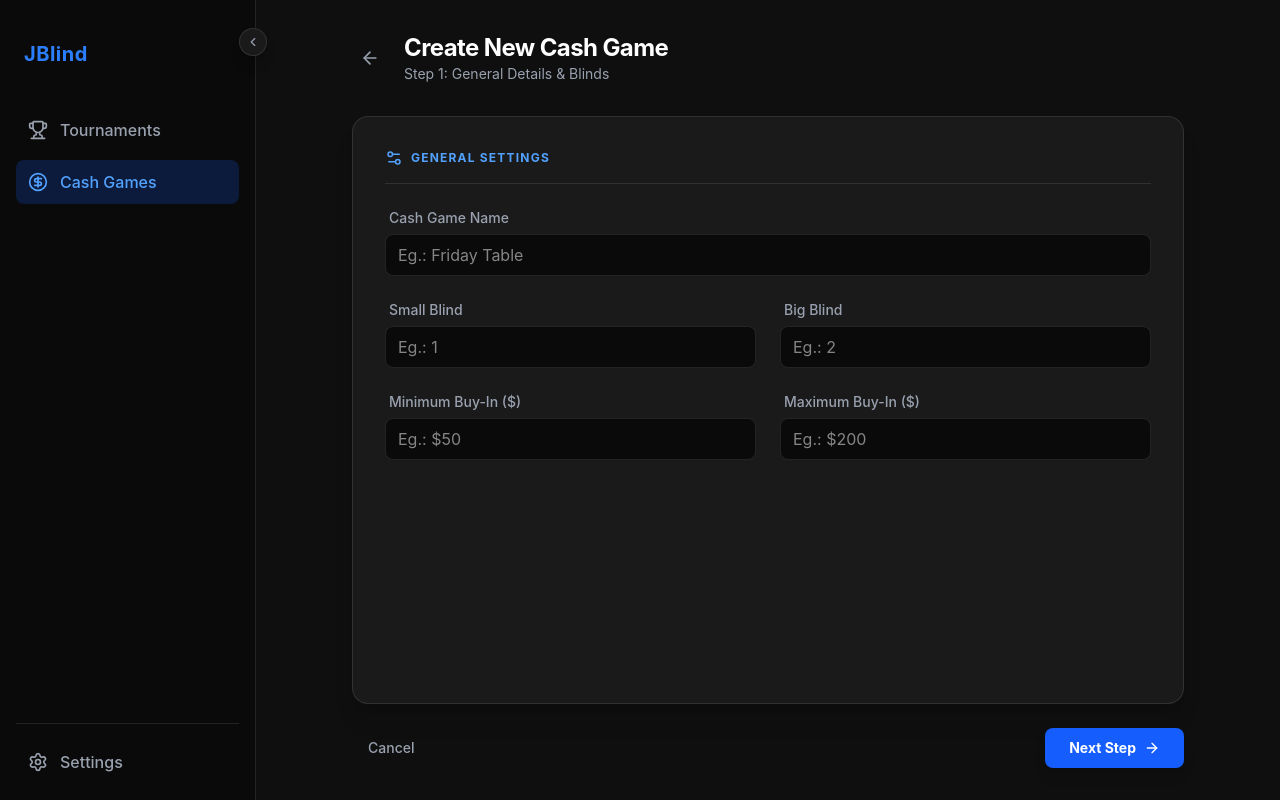
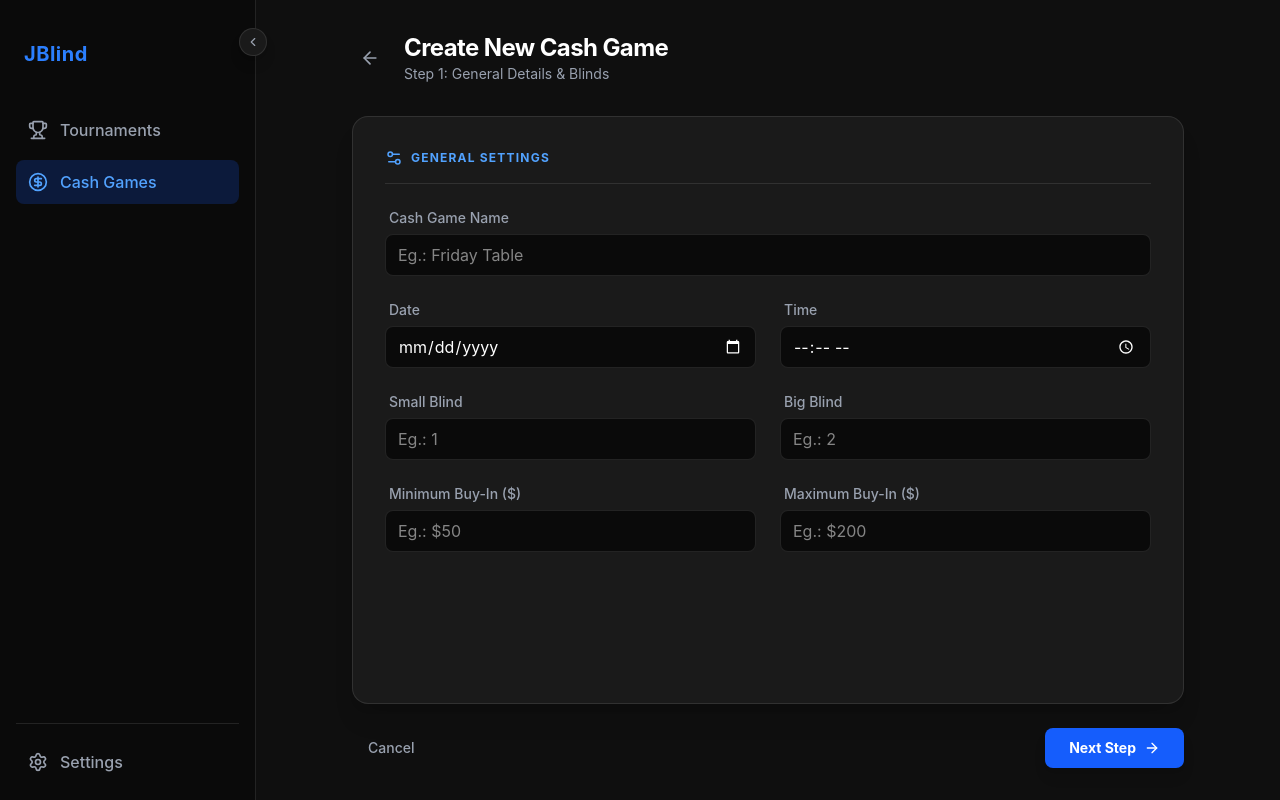
Before and after one commit to GuiRodriguero/jblind-front, a React (Vite) app: page /cashgames/new in a window 1280 px wide. Built offline with nearby package versions, Linux system fonts and the light colour scheme.

Commit message:
Add Date and Time to Cash Game Form Data

```diff
--- a/src/features/cashgame/components/CashGameGeneralSettingsStep.tsx
+++ b/src/features/cashgame/components/CashGameGeneralSettingsStep.tsx
@@ -4,6 +4,8 @@ import * as React from 'react';
 
 export interface CashGameFormData {
   readonly name: string;
+  readonly date: string;
+  readonly time: string;
   readonly smallBlind: string;
   readonly bigBlind: string;
   readonly minBuyIn: string;
@@ -35,6 +37,26 @@ export function CashGameGeneralSettingsStep({ formData, onChange }: CashGameGene
             onChange={onChange}
             placeholder={t('cashgame.new.placeholder.name')}
             className="bg-[#0a0a0a] border border-white/10 rounded-lg px-3 py-2 text-white outline-none focus:border-blue-500"
+          />
+        </div>
+        <div className="flex flex-col gap-1.5">
+          <label className="text-sm font-medium text-gray-400 ml-1">{t('cashgame.new.date')}</label>
+          <input
+            type="date"
+            name="date"
+            value={formData.date}
+            onChange={onChange}
+            className="bg-[#0a0a0a] border border-white/10 rounded-lg px-3 py-2 text-white outline-none focus:border-blue-500 scheme-dark"
+          />
+        </div>
+        <div className="flex flex-col gap-1.5">
+          <label className="text-sm font-medium text-gray-400 ml-1">{t('cashgame.new.time')}</label>
+          <input
+            type="time"
+            name="time"
+            value={formData.time}
+            onChange={onChange}
+            className="bg-[#0a0a0a] border border-white/10 rounded-lg px-3 py-2 text-white outline-none focus:border-blue-500 scheme-dark"
           />
         </div>
 
--- a/src/features/cashgame/utils/cashGameFormMapper.ts
+++ b/src/features/cashgame/utils/cashGameFormMapper.ts
@@ -9,6 +9,7 @@ interface ApiCashGamePlayer {
 
 interface ApiCashGame {
   readonly name: string;
+  readonly scheduledAt: string;
   readonly smallBlind: number;
   readonly bigBlind: number;
   readonly minBuyIn: number;
@@ -18,6 +19,8 @@ interface ApiCashGame {
 
 export const EMPTY_CASH_GAME_FORM_DATA: CashGameFormData = {
   name: '',
+  date: '',
+  time: '',
   smallBlind: '',
   bigBlind: '',
   minBuyIn: '',
@@ -32,6 +35,7 @@ export function buildCashGamePayload(
 ) {
   return {
     name: formData.name,
+    scheduledAt: `${formData.date}T${formData.time}:00`,
     smallBlind: Number(formData.smallBlind),
     bigBlind: Number(formData.bigBlind),
     minBuyIn: Number(formData.minBuyIn),
@@ -44,9 +48,14 @@ export function mapCashGameToFormState(cashGame: ApiCashGame): {
   formData: CashGameFormData;
   players: CashGamePlayer[];
 } {
+  const [date = '', timeWithSeconds = ''] = cashGame.scheduledAt.split('T');
+  const [hours = '', minutes = ''] = timeWithSeconds.split(':');
+
   return {
     formData: {
       name: cashGame.name,
+      date,
+      time: `${hours}:${minutes}`,
       smallBlind: String(cashGame.smallBlind),
       bigBlind: String(cashGame.bigBlind),
       minBuyIn: String(cashGame.minBuyIn),
--- a/src/lib/i18n.ts
+++ b/src/lib/i18n.ts
@@ -156,6 +156,8 @@ export const resources = {
           create: 'Criar Novo Cash Game',
           generalSettingsTitle: 'Configurações Gerais',
           name: 'Nome do Cash Game',
+          date: 'Data',
+          time: 'Hora',
           smallBlind: 'Small Blind',
           bigBlind: 'Big Blind',
           minBuyIn: 'Buy-In Mínimo (R$)',
@@ -357,6 +359,8 @@ export const resources = {
           create: 'Create New Cash Game',
           generalSettingsTitle: 'General Settings',
           name: 'Cash Game Name',
+          date: 'Date',
+          time: 'Time',
           smallBlind: 'Small Blind',
           bigBlind: 'Big Blind',
           minBuyIn: 'Minimum Buy-In ($)',
```
